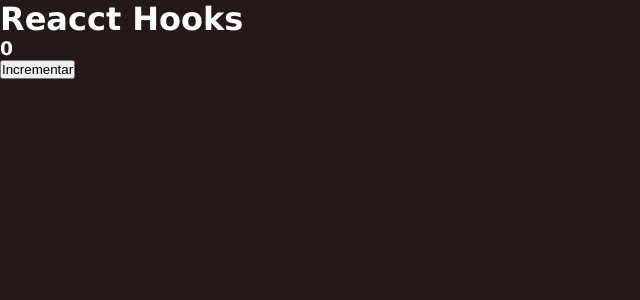
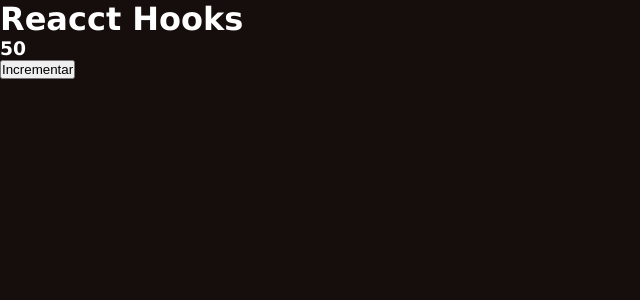
Before and after one commit to Olifrans/react-learning-all, a React (Create React App) app: page / in a window 1280 px wide. Shown: the top 300 px of the page, without its empty margins (0-640 px from the left). Built offline with nearby package versions, Linux system fonts and the light colour scheme.

Commit message:
feat:  useState

```diff
--- a/src/App.css
+++ b/src/App.css
@@ -4,7 +4,7 @@
 }
 
 body {
-  background-color: rgb(38, 24, 24);
+  background-color: rgb(22, 13, 13);
   color: white;
   display: flex;
   flex-flow: column;
--- a/src/App.tsx
+++ b/src/App.tsx
@@ -1,12 +1,20 @@
+import { useState } from "react";
 import "./App.css";
 
 function App() {
-  var valor = 0;
+  // var valor = 0;
+
+  // function incrementar() {
+  //   valor++;
+  //   console.log(valor);
+  // }
+
+  const [valor, setValor] = useState(50);
 
   function incrementar() {
-    valor++;
-    console.log(valor);
+    setValor(valor + 1);
   }
+
   return (
     <>
       <h1>Reacct Hooks</h1>
```
